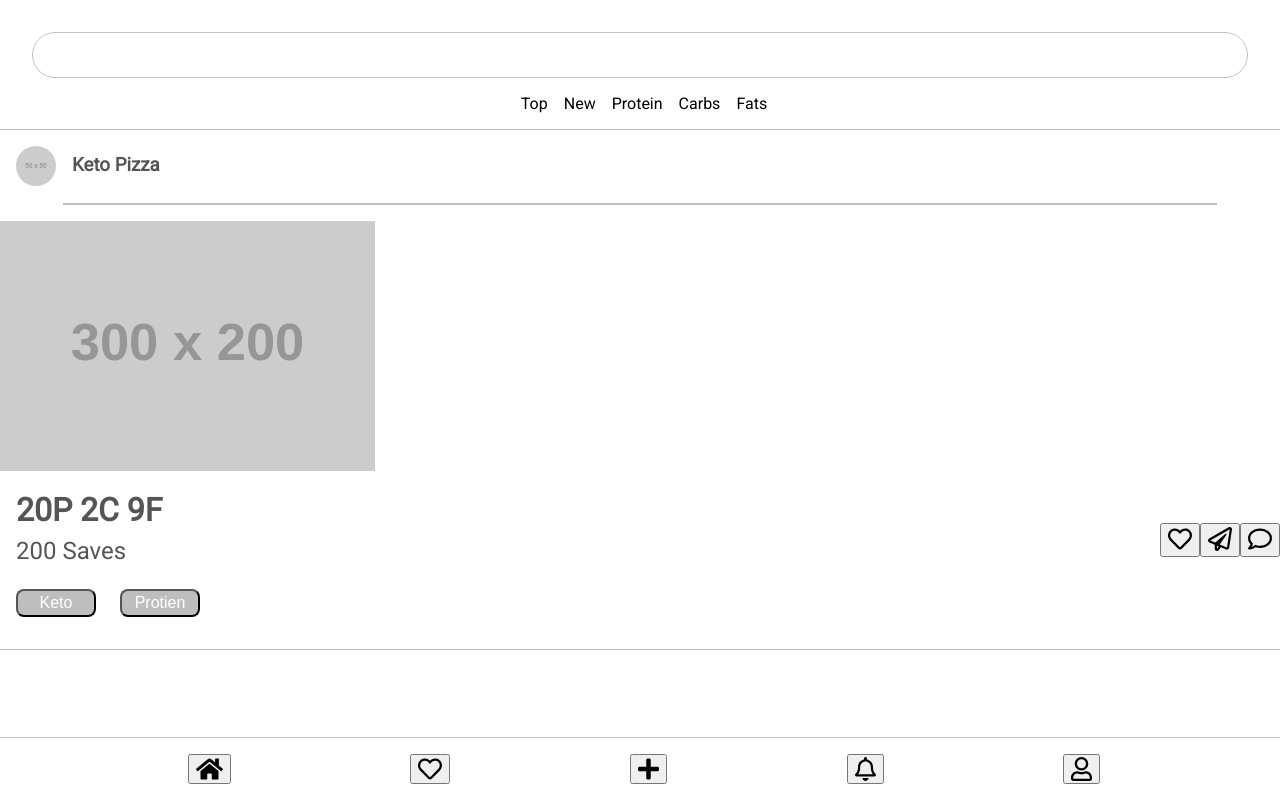
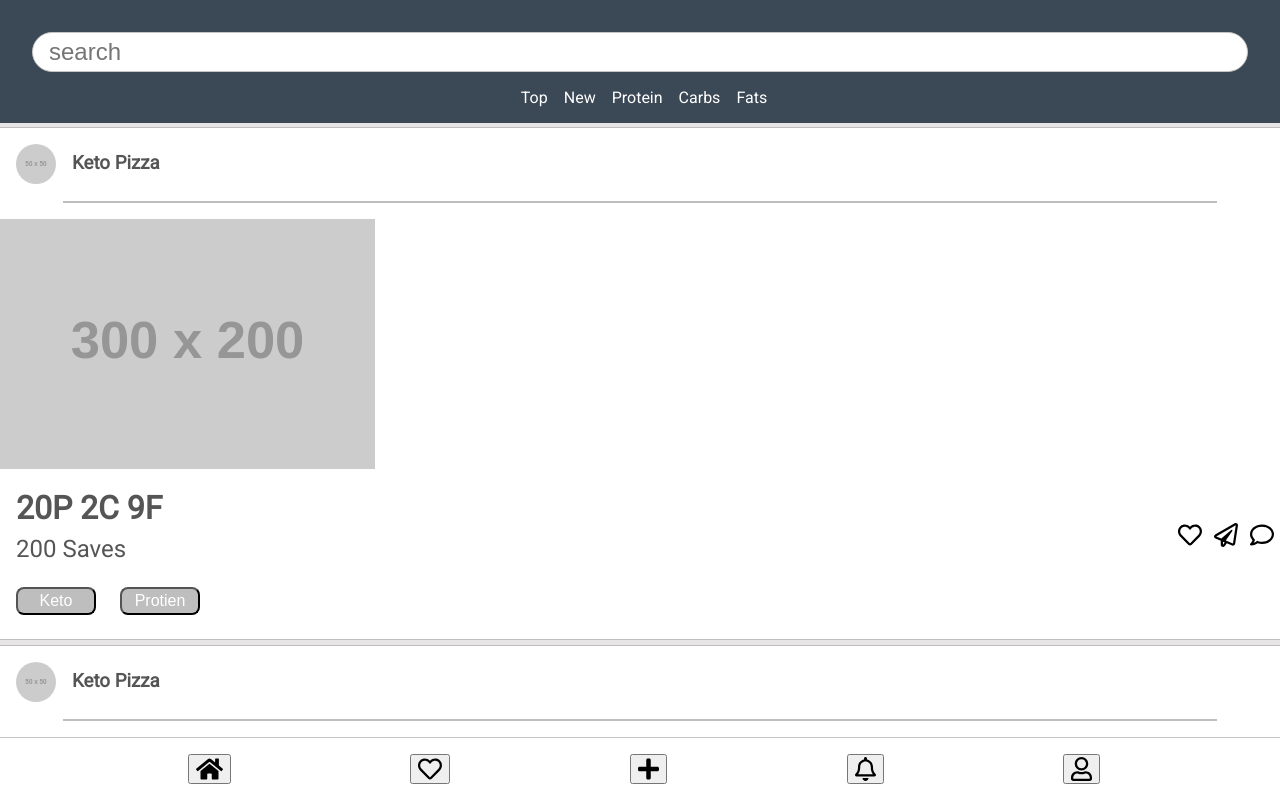
Before and after one commit to mcdanije22/macro_social, a React (Create React App) app in the folder client/: page / in a window 1280 px wide. Shown: the top 798 px of the page. Built offline with nearby package versions, Linux system fonts and the light colour scheme.

Commit message:
food card ui

```diff
--- a/client/src/components/NavBar/navBar.scss
+++ b/client/src/components/NavBar/navBar.scss
@@ -3,4 +3,5 @@
     justify-content: center;
     padding: 2rem 2rem 1rem 2rem;
     flex-direction: column;
+    background-color: #3B4855;
     }
--- a/client/src/components/NavBar/searchBar/SearchBar.js
+++ b/client/src/components/NavBar/searchBar/SearchBar.js
@@ -1,5 +1,7 @@
 import React,{Component} from 'react';
 import './searchBar.scss';
+import { FontAwesomeIcon } from '@fortawesome/react-fontawesome'
+import { faSearch } from '@fortawesome/free-solid-svg-icons';
 
 class SearchBar extends Component{
     constructor(){
@@ -7,7 +9,7 @@ class SearchBar extends Component{
     }
     render(){
         return(
-            <input type = 'text' id = 'searchBar'/>
+            <input type = 'text' id = 'searchBar' placeholder='search' />
         )
     }
 }
--- a/client/src/components/NavBar/searchBar/searchBar.scss
+++ b/client/src/components/NavBar/searchBar/searchBar.scss
@@ -1,7 +1,7 @@
 #searchBar{
-    padding:.5rem 1rem;
-    font-size:1.5rem;
-    border:1px #C6C3C3 solid;
+    padding: .3rem 1rem;
+    font-size: 1.5rem;
+    border: 1px #C6C3C3 solid;
     border-radius: 2rem;
     font-weight: lighter;
 }
--- a/client/src/components/NavBar/subMenu/subMenu.scss
+++ b/client/src/components/NavBar/subMenu/subMenu.scss
@@ -7,6 +7,6 @@ ul{
     justify-content: center;
     li{
         padding: 0 .5rem;
-
+        color: white;
     }
 }
--- a/client/src/components/foodCard/foodCard.scss
+++ b/client/src/components/foodCard/foodCard.scss
@@ -1,8 +1,9 @@
 .foodCard{
     border-top: 1px solid rgb(190, 190, 190);
     border-bottom: 1px solid rgb(190, 190, 190);
-    // height: 20rem;
+    margin-top: .3rem;
     width:100%;
+    background-color: white;
         hr{
             border:1px solid rgb(190, 190, 190);
             width:90%;
@@ -36,6 +37,8 @@
                 button{
                     font-size:1.5rem;
                     margin-top:2rem;
+                    border: none;
+                    background-color: transparent;
                 }
             }
             p ,h1{
@@ -54,7 +57,7 @@
 
             button{
                 background-color:rgb(190, 190, 190);
-                margin: 1.5rem .5rem 2rem 1rem;
+                margin: 1.5rem .5rem 1.5rem 1rem;
                 font-size: 1rem;
                 padding: .2rem .5rem;
                 width: 5rem;
--- a/client/src/components/home/Home.js
+++ b/client/src/components/home/Home.js
@@ -7,6 +7,8 @@ const Home = () =>{
         <div id = 'home'>
         <div id = "cards">
             <FoodCard />
+            <FoodCard />
+
         </div>
             {/* <div id = 'topImg'>
                 <img src = 'https://via.placeholder.com/400x250' />
--- a/client/src/components/home/home.scss
+++ b/client/src/components/home/home.scss
@@ -2,4 +2,6 @@
     display:flex;
     justify-content: center;
     flex-wrap: wrap;
+    background-color: rgb(231, 229, 229);
+    margin-bottom: 4rem;
 }
```
